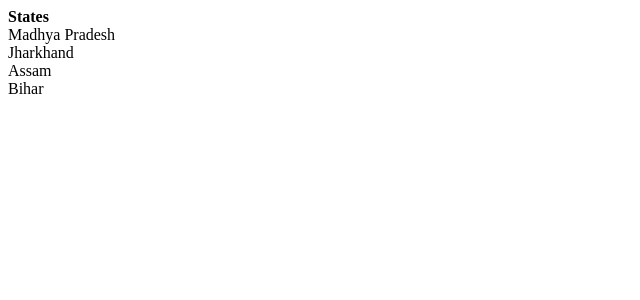
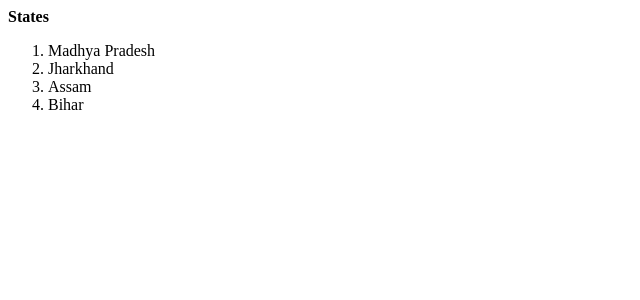
Before and after one commit to AnkurJDas171/React-Assignments-Set-2---Nested-List, a React app: page / in a window 1280 px wide. Shown: the top 300 px of the page, without its empty margins (0-640 px from the left). Built offline with nearby package versions, Linux system fonts and the light colour scheme.

Commit message:
representation is made as list

```diff
--- a/src/components/App.js
+++ b/src/components/App.js
@@ -181,17 +181,17 @@ function App() {
       <label for="states">
         <b>States</b>
       </label>
-      <div>
+      <ol>
         {states.map((state, index) => (
-          <div
+          <li
             id={`state${index + 1}`}
             key={state.name}
             onClick={() => handelClick(index)}
           >
             {state.name}
-          </div>
+          </li>
         ))}
-      </div>
+      </ol>
       <Cities states={states} updateIndexOfCity={updateIndexOfCity} />
     </div>
   );
--- a/src/components/cityComponent.js
+++ b/src/components/cityComponent.js
@@ -35,17 +35,17 @@ export default function Cities({ states, updateIndexOfCity }) {
           <label for="city">
             <b>City</b>
           </label>
-          <div>
+          <ol>
             {states[cityStste.indexOfCity].cities.map((city, index) => (
-              <div
+              <li
                 id={`city${index + 1}`}
                 key={city.name}
                 onClick={() => handelClick(index)}
               >
                 {city.name}
-              </div>
+              </li>
             ))}
-          </div>
+          </ol>
           <Towns
             cities={states[cityStste.indexOfCity].cities}
             updateTownIndex={updateTownIndex}
--- a/src/components/townComponent.js
+++ b/src/components/townComponent.js
@@ -15,13 +15,13 @@ export default function Towns({ cities, updateTownIndex }) {
           <label for="towns">
             <b>Towns</b>
           </label>
-          <div>
+          <ol>
             {cities[townState.indexOfTown].towns.map((town, index) => (
-              <div id={`town${index + 1}`} key={town.name}>
+              <li id={`town${index + 1}`} key={town.name}>
                 {town.name}
-              </div>
+              </li>
             ))}
-          </div>
+          </ol>
         </>
       )}
     </>
```
